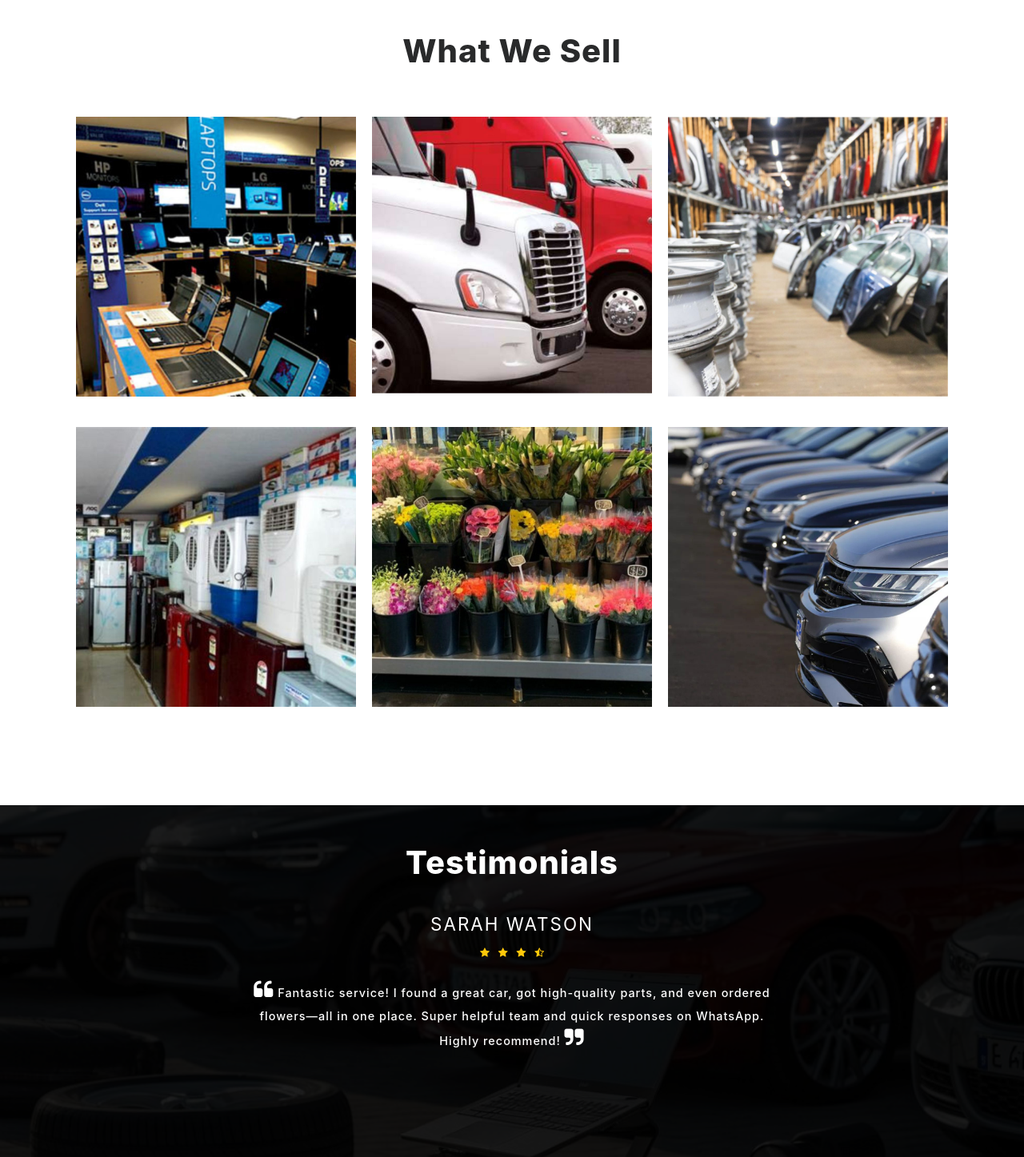
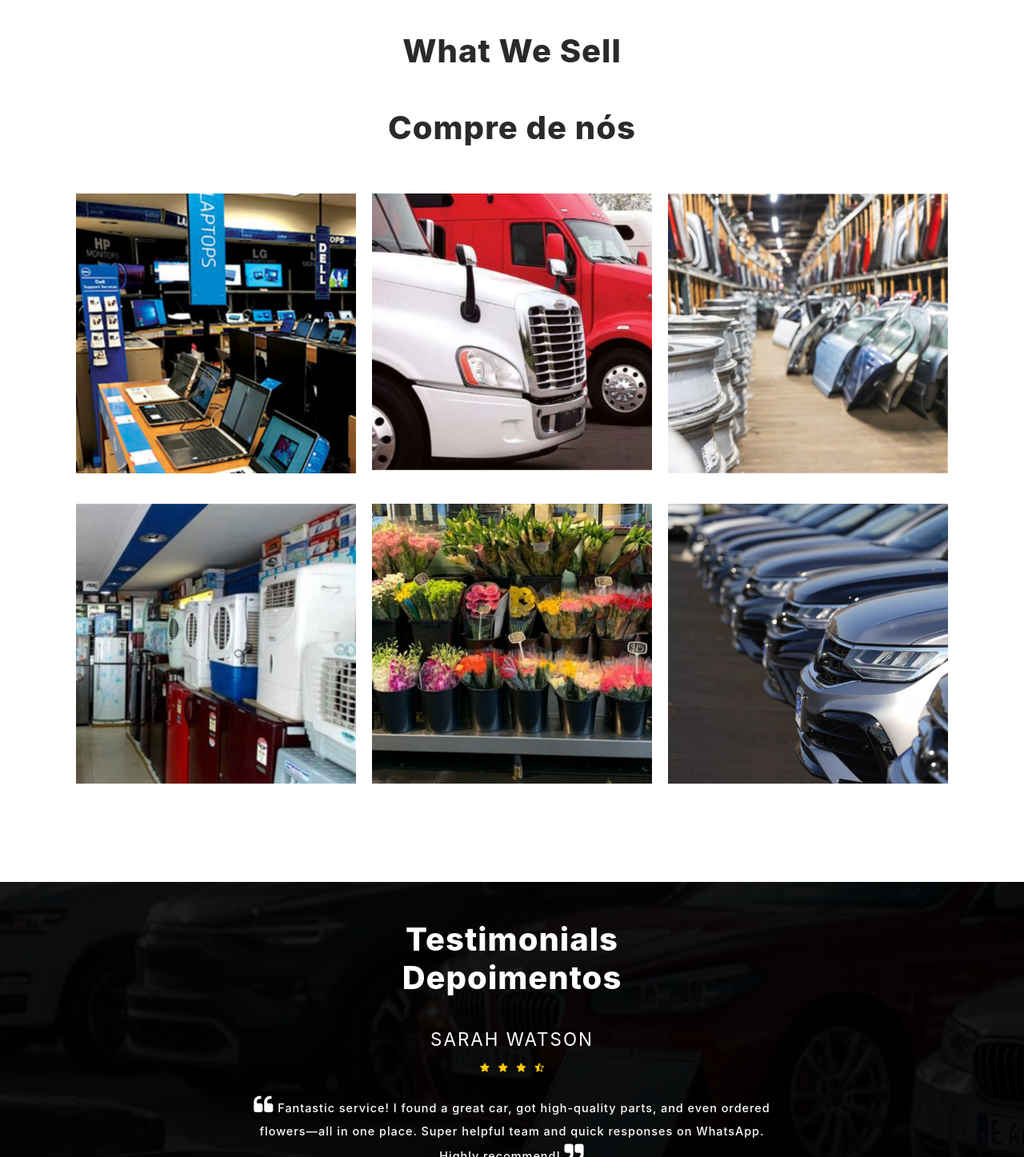
Before and after one commit to gjhacker001/EMU, a plain HTML site: page index.html in a window 1280 px wide. Shown: the part 2360-3807 px from the top of the page at 80% size. Drawn offline with Linux system fonts and the light colour scheme; files that its build step writes are made by us from their sources; a script that the page names is missing; files whose address does not match are found by name.

Commit message:
portugal final

```diff
--- a/index.html
+++ b/index.html
@@ -334,6 +334,8 @@ RIGHT SIDEBAR TOGGLE SECTION
         <div class="container py-md-5">
             <div class="header text-center">
                 <h3 class="tittle mb-lg-5 mb-3">What We Sell</h3>
+                <h3 class="tittle mb-lg-5 mb-3">Compre de nós</h3>
+
             </div>
             <div class="row news-grids text-center gallery-wrap">
                 <div class="col-md-4 gal-img">
@@ -423,6 +425,8 @@ RIGHT SIDEBAR TOGGLE SECTION
         <div class="layer tes">
             <div class="container py-5">
 			<h3 class="tittle text-center">Testimonials</h3>
+            <h3 class="tittle text-center">Depoimentos</h3>
+
                 <div class="test-info text-center">
                     <h3 class="my-md-2 my-3">Sarah Watson</h3>
 
```
